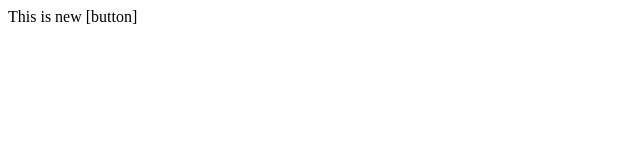
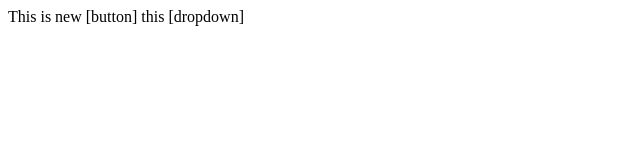
Before and after one commit to Inayath-yy/localRepo, a plain HTML site: page index.html in a window 1280 px wide. Shown: the whole page, without its empty margins (0-640 px from the left). Drawn offline with Linux system fonts and the light colour scheme.

Commit message:
new dropdown

```diff
--- a/index.html
+++ b/index.html
@@ -1 +1,2 @@
 <pr>This is new [button]</pr>
+<pr>this [dropdown]</pr>
```
